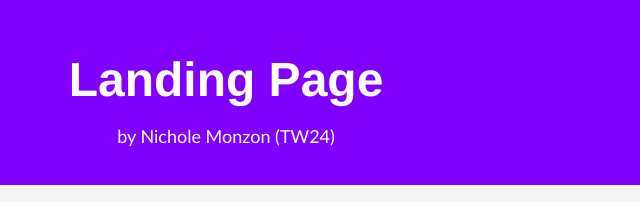
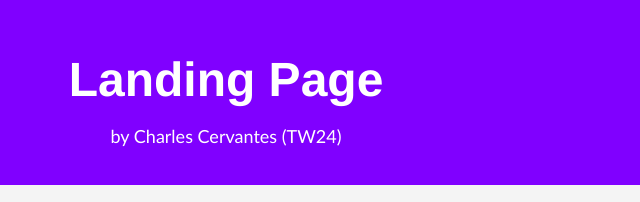
Before and after one commit to 202210532/202210532, a plain HTML site: page index.html in a window 1280 px wide. Shown: the top 202 px of the page, 414-1054 px from the left. Drawn offline with Linux system fonts and the light colour scheme.

Commit message:
Update index.html

```diff
--- a/index.html
+++ b/index.html
@@ -3,13 +3,13 @@
 <head>
     <meta charset="UTF-8">
     <meta name="viewport" content="width=device-width, initial-scale=1.0">
-    <title>Landing Page by Monzon (TW24)</title>
+    <title>Landing Page by Cervantes (TW24)</title>
     <link rel="stylesheet" href="./style.css">
 </head>
 <body>
     <header>
         <h1>Landing Page</h1>
-        <p>by Nichole Monzon (TW24)</p>
+        <p>by Charles Cervantes (TW24)</p>
     </header>
     <div class="container">
         <a href="./Activity 1 - WEB DES (LAB)/index.html" class="website-link">
```
